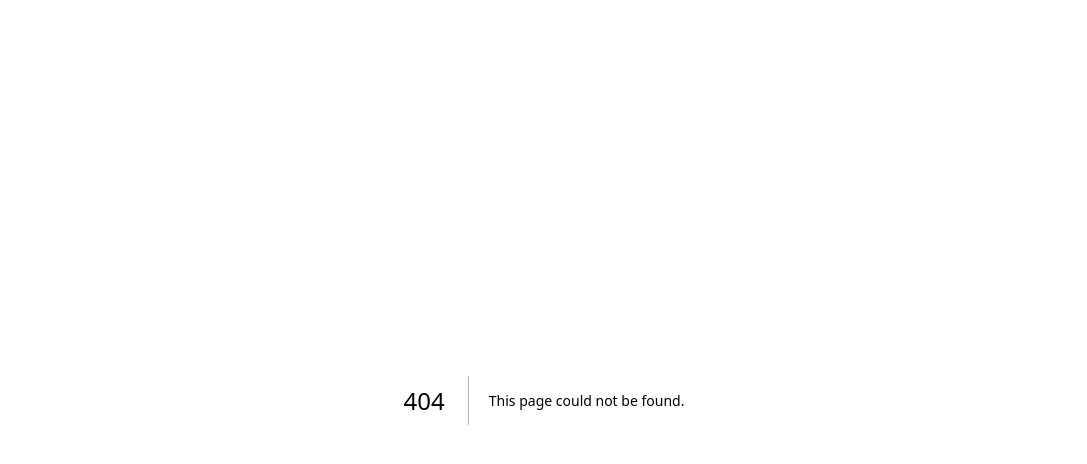
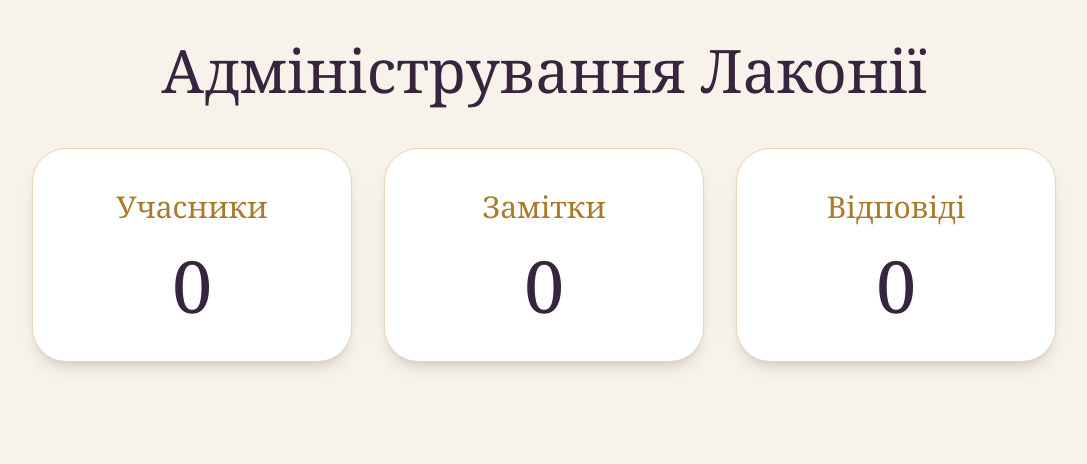
Before and after one commit to diakon1551-creator/lakonia, a Next.js app: page /admin in a window 1280 px wide. Before the commit this address had no page. Shown: the top 464 px of the page, without its empty margins (96-1183 px from the left). Built offline with nearby package versions, Linux system fonts and the light colour scheme; no server answers; the database is empty.

Commit message:
Add Lakonia favicon

```diff
--- /dev/null
+++ b/app/admin/page.tsx
@@ -0,0 +1,82 @@
+import { prisma } from "@/lib/prisma";
+
+export default async function AdminPage() {
+  const usersCount = await prisma.user.count();
+
+  const notesCount = await prisma.note.count({
+    where: {
+      parentId: null,
+    },
+  });
+
+  const repliesCount = await prisma.note.count({
+    where: {
+      parentId: {
+        not: null,
+      },
+    },
+  });
+
+  return (
+    <main className="min-h-screen bg-[#f7f2ea] text-[#37253f] p-10">
+
+      <div className="max-w-5xl mx-auto">
+
+        <h1 className="font-serif text-6xl text-center mb-12">
+          Адміністрування Лаконії
+        </h1>
+
+        <div className="grid md:grid-cols-3 gap-8">
+
+          <StatCard
+            title="Учасники"
+            value={usersCount}
+          />
+
+          <StatCard
+            title="Замітки"
+            value={notesCount}
+          />
+
+          <StatCard
+            title="Відповіді"
+            value={repliesCount}
+          />
+
+        </div>
+
+      </div>
+
+    </main>
+  );
+}
+
+function StatCard({
+  title,
+  value,
+}: {
+  title: string;
+  value: number;
+}) {
+  return (
+    <div
+      className="
+        rounded-[34px]
+        bg-white
+        border
+        border-[#e5d5b7]
+        p-10
+        text-center
+        shadow-lg
+      "
+    >
+      <p className="font-serif text-3xl text-[#a87b2c]">
+        {title}
+      </p>
+
+      <h2 className="font-serif text-7xl mt-6">
+        {value}
+      </h2>
+    </div>
+  );
+}
```
